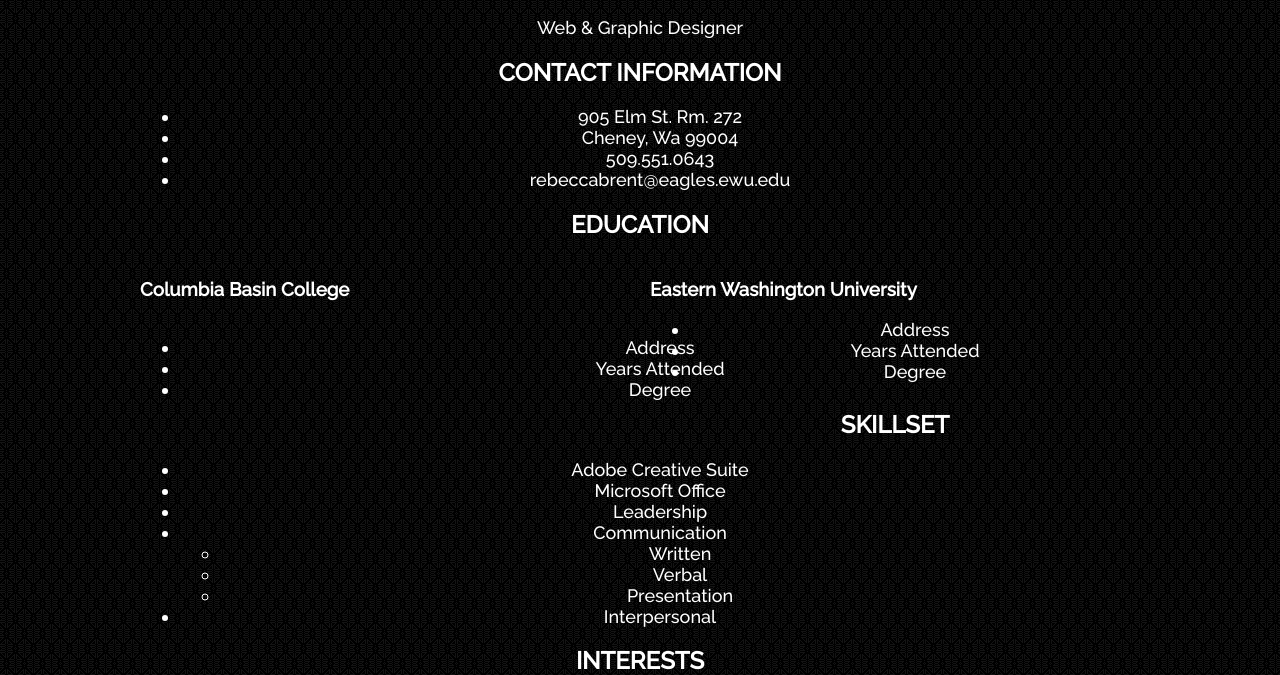
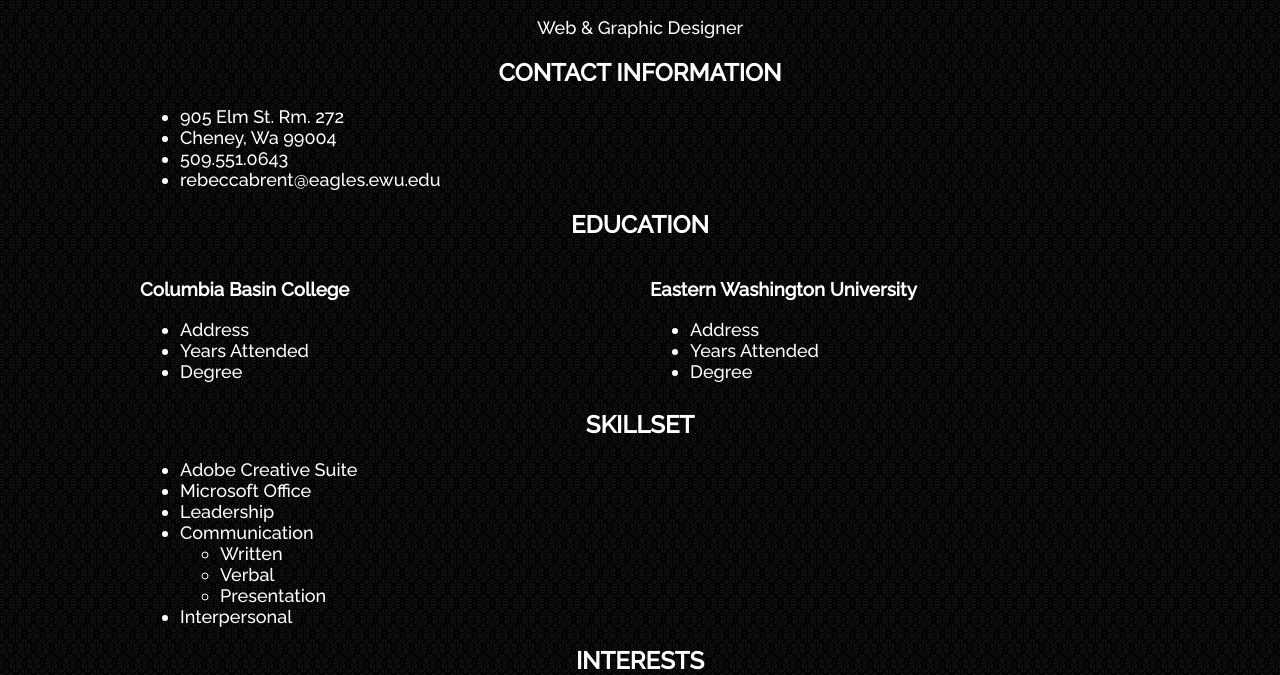
Before and after one commit to rbrent1/p2-resume, a plain HTML site: page index.html in a window 1280 px wide. Shown: the part 171-846 px from the top of the page. Drawn offline with Linux system fonts and the light colour scheme.

Commit message:
Version 25

```diff
--- a/css/styles.css
+++ b/css/styles.css
@@ -14,7 +14,6 @@ ul{
 	color: white;
 	font-family: 'Raleway', sans-serif;
 	font-size: 18px;
-	text-align: center;
 }
 
 h1{
--- a/index.html
+++ b/index.html
@@ -43,13 +43,13 @@
 			<div class="grid_6 alpha">
 			<h3>Columbia Basin College</h3>
 
-			<div class="grid_12">
+
 				<ul>
 					<li>Address</li>
 					<li>Years Attended</li>
 					<li>Degree</li>
 				</ul>
-			</div>
+
 
 			</div>
 
```
